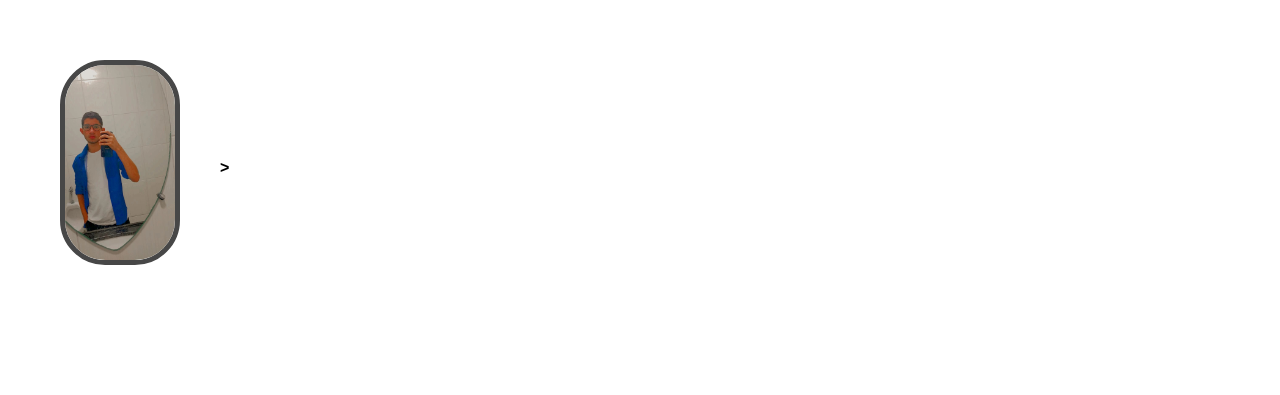
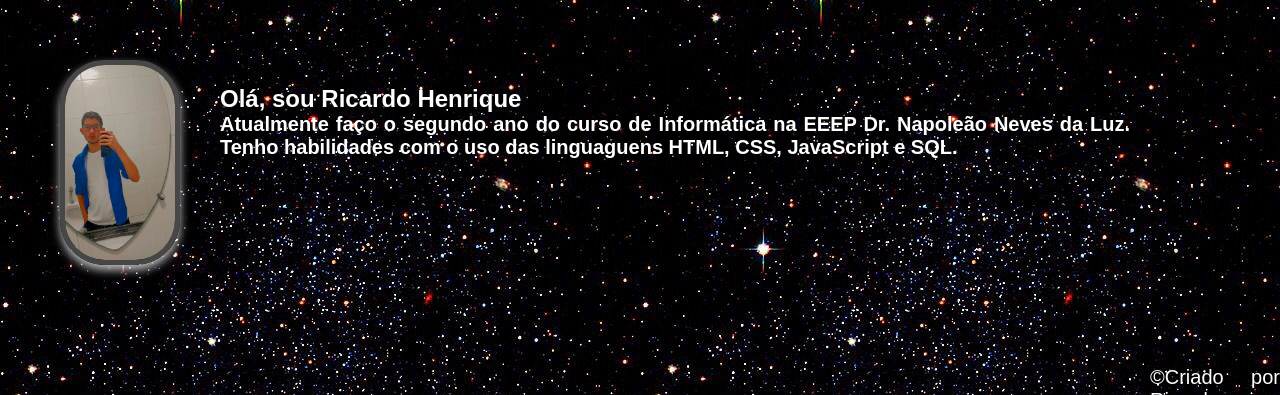
Before and after one commit to RICK-HENRIQUE/Pagina-pessoal, a plain HTML site: page index.html in a window 1280 px wide. Shown: the top 395 px of the page. Drawn offline with Linux system fonts and the light colour scheme.

Commit message:
Update style.css

```diff
--- a/style.css
+++ b/style.css
@@ -33,7 +33,7 @@ body {
   justify-content: center;
   align-items: center;
   min-height: 100vh;
-  background-image: url('./imagens/espaço.jpeg');
+  background-image: url('espaço.jpeg');
 }
 #estilo{
   display: flex;
```
